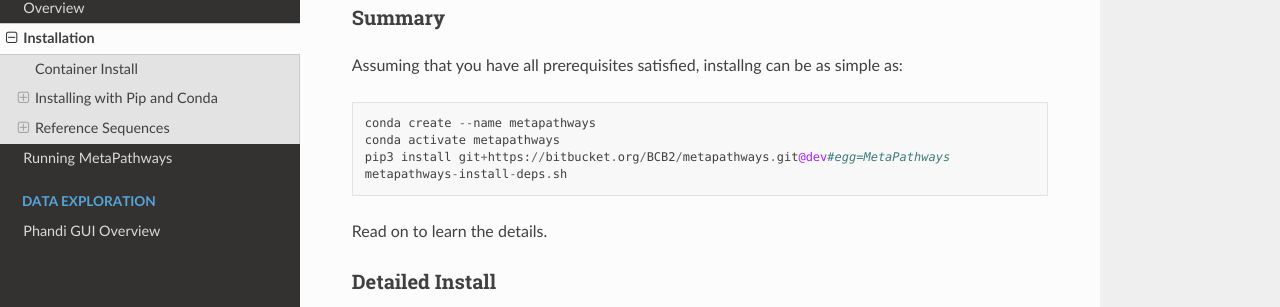
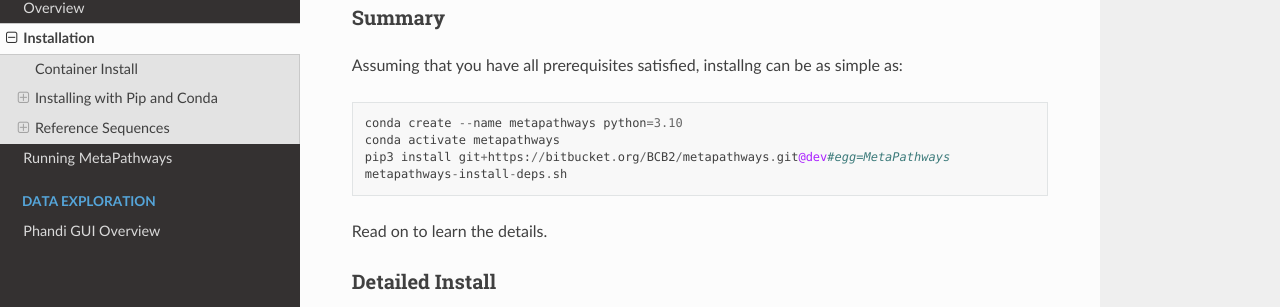
Before and after one commit to hallamlab/MetaPathways, a Sphinx documentation site: the page built from docs/manual/install.rst, in a window 1280 px wide and 900 px high, scrolled down 643 px. Shown: the part 144-451 px from the top of the window. Built offline with Sphinx 7.4.7 and the Read the Docs theme 2.0.0, drawn with Linux system fonts in a browser that asks for light colours.

Commit message:
updating install

```diff
--- a/docs/manual/install.rst
+++ b/docs/manual/install.rst
@@ -37,7 +37,7 @@
 
 Assuming that you have all prerequisites satisfied, installng can be as simple as:
 ::
-   conda create --name metapathways
+   conda create --name metapathways python=3.10
    conda activate metapathways
    pip3 install git+https://bitbucket.org/BCB2/metapathways.git@dev#egg=MetaPathways
    metapathways-install-deps.sh
```
